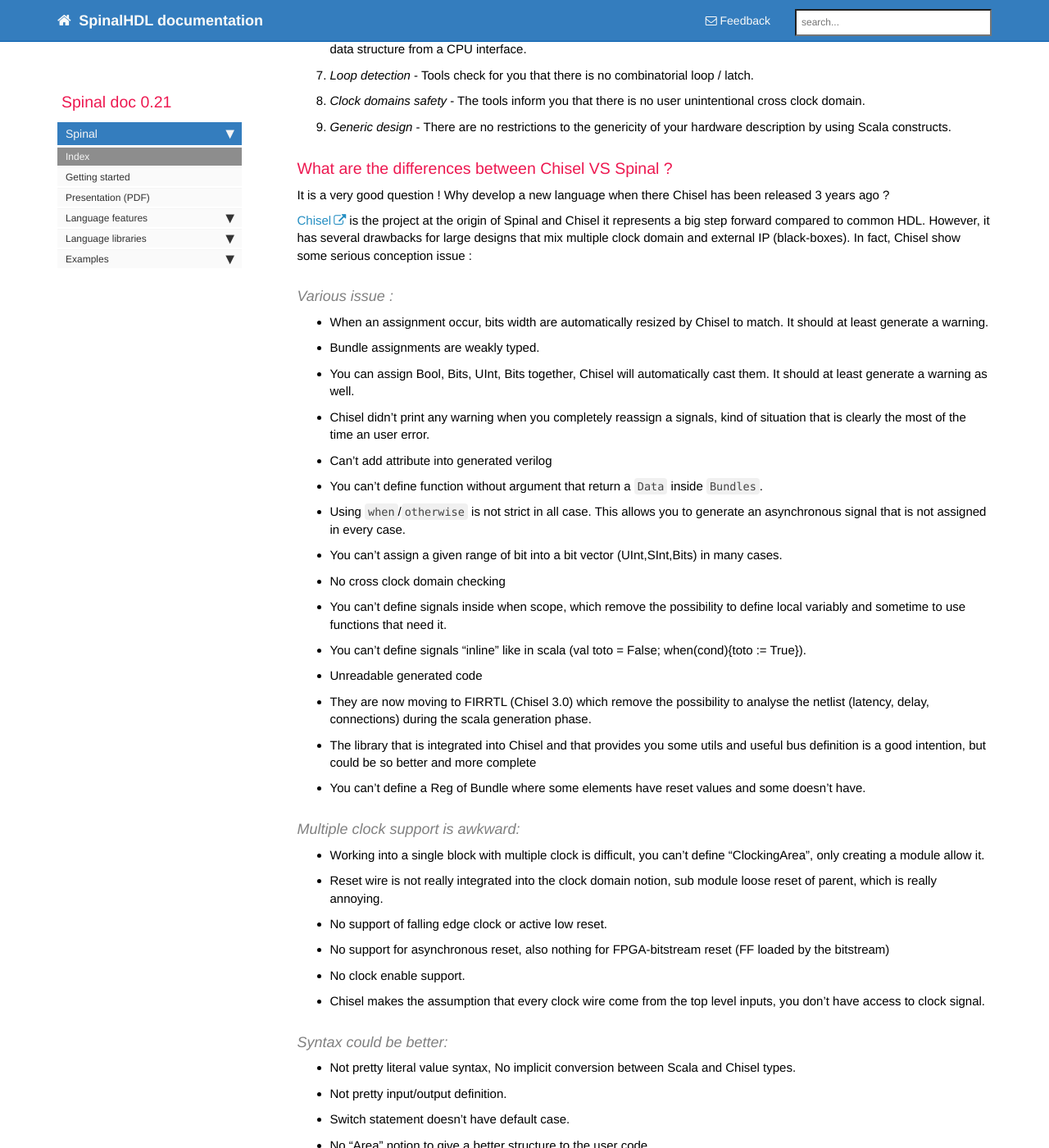
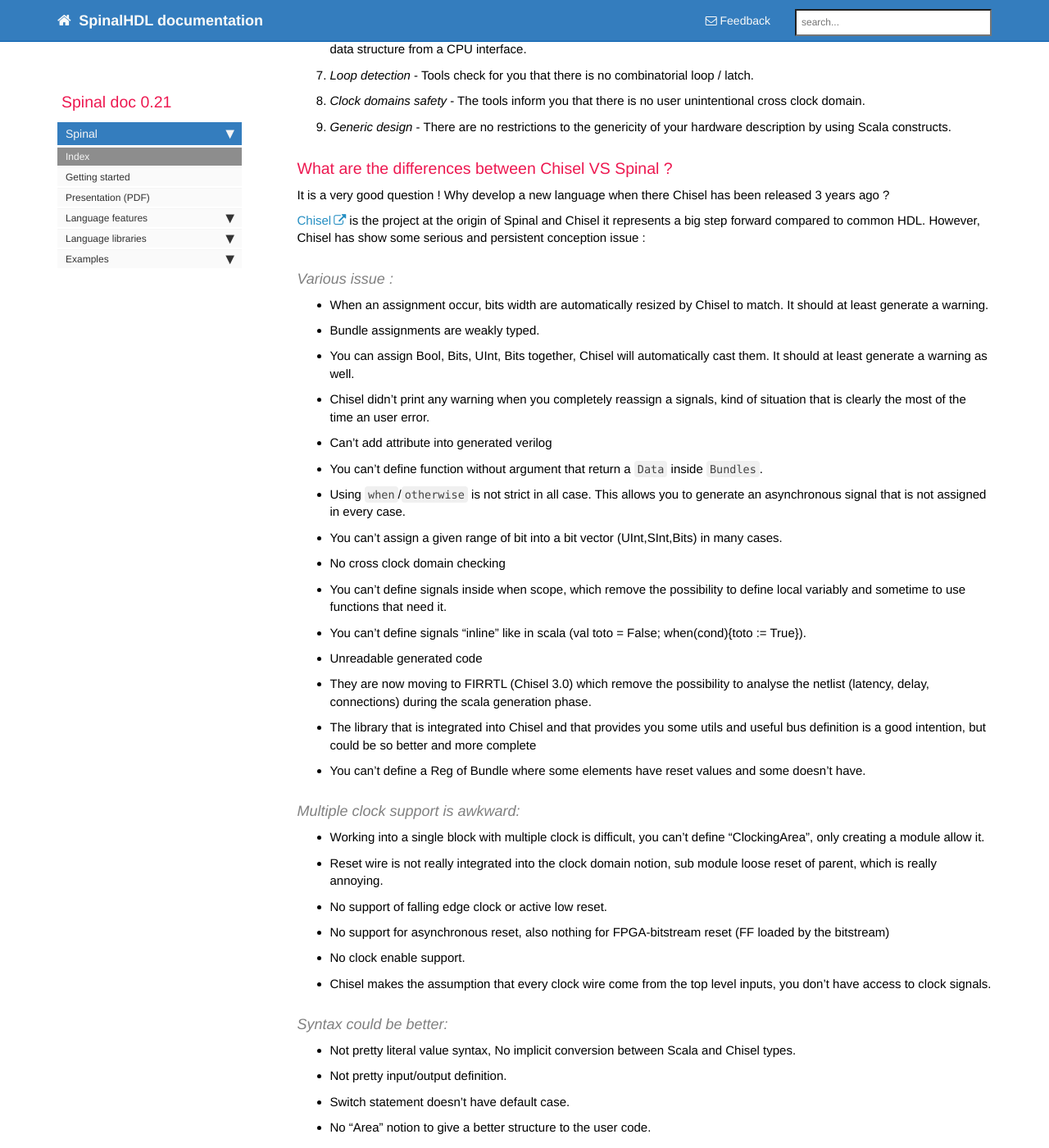
Before and after one commit to SpinalHDL/SpinalDoc, a Jekyll site: the page built from spinal/index.md, in a window 1280 px wide and 1400 px high, scrolled down 1030 px. Shown: the whole window at 82% size. Built offline with Jekyll 4.4.1, drawn with Linux system fonts in a browser that asks for light colours; nearby versions of some CDN libraries; comment, search, counter and statistics services are not loaded.

Commit message:
minor fix

```diff
--- a/spinal/index.md
+++ b/spinal/index.md
@@ -43,7 +43,7 @@
 ### What are the differences between Chisel VS Spinal ?
 It is a very good question ! Why develop a new language when there Chisel has been released 3 years ago ?
 
-[Chisel](https://chisel.eecs.berkeley.edu/) is the project at the origin of Spinal and Chisel it represents a big step forward compared to common HDL. However, it has several drawbacks for large designs that mix multiple clock domain and external IP (black-boxes). In fact, Chisel show some serious conception issue :
+[Chisel](https://chisel.eecs.berkeley.edu/) is the project at the origin of Spinal and Chisel it represents a big step forward compared to common HDL. However, Chisel has show some serious and persistent conception issue :
 
 #### Various issue :
 - When an assignment occur, bits width are automatically resized by Chisel to match. It should at least generate a warning.
@@ -68,7 +68,7 @@
 - No support of falling edge clock or active low reset.
 - No support for asynchronous reset, also nothing for FPGA-bitstream reset (FF loaded by the bitstream)
 - No clock enable support.
-- Chisel makes the assumption that every clock wire come from the top level inputs, you don't have access to clock signal.
+- Chisel makes the assumption that every clock wire come from the top level inputs, you don't have access to clock signals.
 
 #### Syntax could be better:
 - Not pretty literal value syntax, No implicit conversion between Scala and Chisel types.
```
